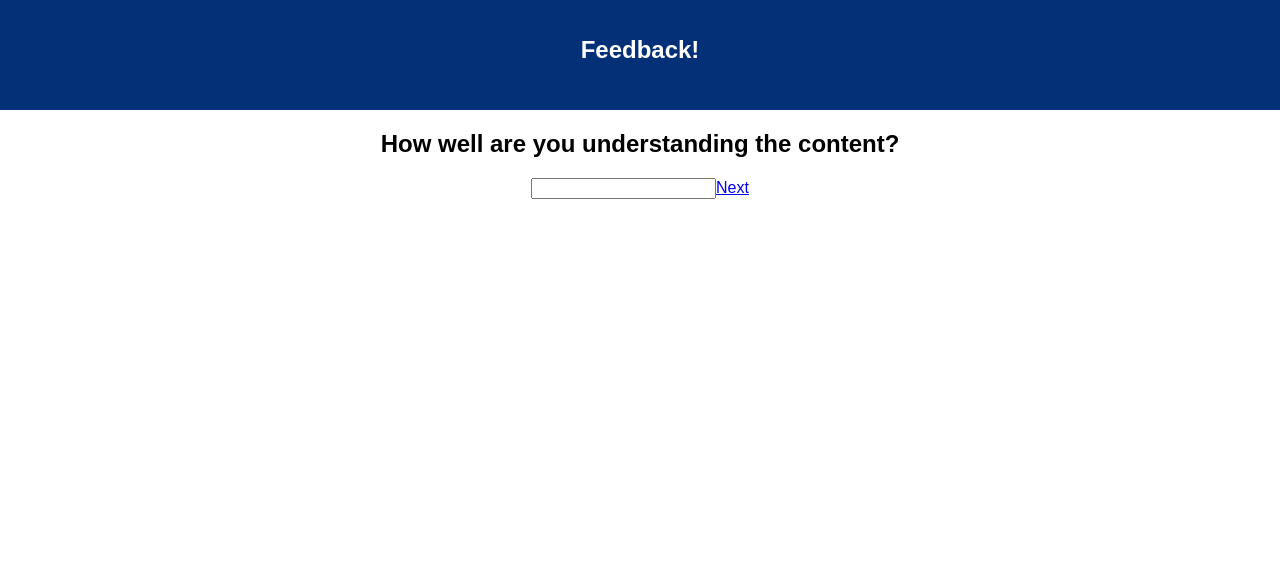
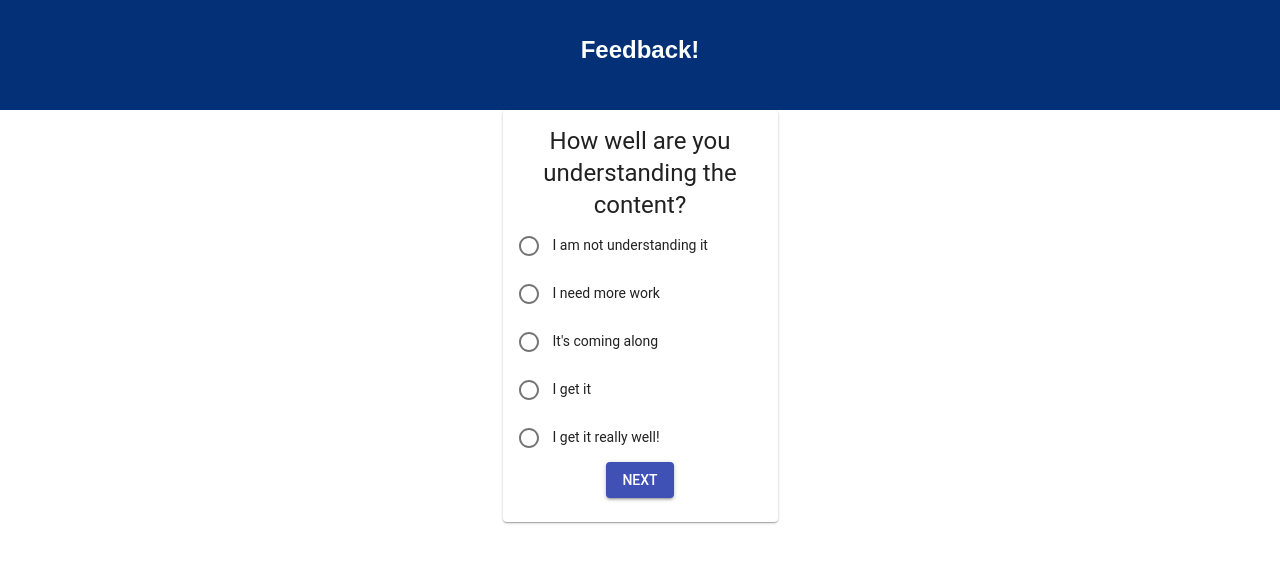
Before and after one commit to atfieldson/weekend-7-feedback, a React (Create React App) app: page /#/2 in a window 1280 px wide. Shown: the top 562 px of the page. Built offline with nearby package versions, Linux system fonts and the light colour scheme.

Commit message:
RadioGroup working, button added to NavLink

```diff
--- a/package.json
+++ b/package.json
@@ -4,9 +4,12 @@
   "private": true,
   "proxy": "http://localhost:5000",
   "dependencies": {
+    "@material-ui/core": "^3.2.0",
+    "@material-ui/icons": "^3.0.1",
     "axios": "^0.17.1",
     "pg": "^7.4.1",
-    "react": "^16.2.0",
+    "prop-types": "^15.6.2",
+    "react": "^16.5.2",
     "react-dom": "^16.2.0",
     "react-redux": "^5.0.7",
     "react-router-dom": "^4.3.1",
--- a/src/components/Admin/Admin.js
+++ b/src/components/Admin/Admin.js
@@ -27,7 +27,31 @@ class Feeling extends Component {
         return (
             <div>
                 <h2>Admin Table below</h2>
-                <p>{JSON.stringify(this.state.feedback)}</p>
+                <ReactTable
+                        data={this.state.feedback}
+                        columns={[
+                            {
+                                Header: "Feeling",
+                                accessor: "feeling"
+                            },
+                            {
+                                Header: "Understanding",
+                                accessor: "understanding"
+                            },
+
+                            {
+                                Header: "Support",
+                                accessor: "support"
+                            },
+                            {
+                                Header: "Comments",
+                                accessor: "comments"
+                            }
+
+                        ]}
+                        defaultPageSize={10}
+                        className="-striped -highlight"
+                    />
             </div>
         )
     }
--- a/src/components/App/App.css
+++ b/src/components/App/App.css
@@ -16,3 +16,24 @@
 .App-intro {
   font-size: large;
 }
+
+
+/* card styling */
+
+.cardContainer{
+  display: flex;
+  justify-content: center;
+}
+
+.card {
+  width: 275px;
+}
+
+.cardTitle{
+  font-weight: bold;
+}
+
+.cardRadioGroup {
+  display: flex;
+  /* justify-content: center; */
+}
--- a/src/components/App/App.js
+++ b/src/components/App/App.js
@@ -1,6 +1,6 @@
 import React, { Component } from 'react';
 import './App.css';
-import { HashRouter as Router, Route, NavLink } from 'react-router-dom';
+import { HashRouter as Router, Route } from 'react-router-dom';
 import Feeling from '../Feeling/Feeling'
 import Content from '../Content/Content'
 import Support from '../Support/Support'
--- a/src/components/Comments/Comments.js
+++ b/src/components/Comments/Comments.js
@@ -1,7 +1,12 @@
 import React, { Component } from 'react';
 import { connect } from 'react-redux';
 import { NavLink } from 'react-router-dom';
-import axios from 'axios';
+//material ui
+import Card from '@material-ui/core/Card';
+import CardContent from '@material-ui/core/CardContent';
+import Typography from '@material-ui/core/Typography';
+import TextField from '@material-ui/core/TextField';
+import Button from '@material-ui/core/Button';
 
 
 class Comments extends Component {
@@ -23,15 +28,34 @@ class Comments extends Component {
 
     render() {
         return (
-            <div>
-                <h2>Any comments you want to leave?</h2>
-                <input onChange={this.handleChange}/>
-                <NavLink to="/5" onClick={this.handleClick}>Submit Feedback</NavLink>
+            <div className="cardContainer">
+                <Card className="card">
+                    <CardContent>
+                        <Typography className="cardTitle" variant="h5" >
+                            Any comments you want to leave?
+                        </Typography>
+                        <TextField
+                            id="comments"
+                            label="Comments"
+                            multiline
+                            rowsMax="5"
+                            value={this.state.comments}
+                            onChange={this.handleChange}
+                            margin="normal"
+                            variant="outlined"
+                        />
+                        <NavLink to="/5" onClick={this.handleClick}>
+                            <Button variant="contained" color="primary">
+                                Next
+                            </Button>
+                        </NavLink>
+                    </CardContent>
+                </Card>
             </div>
         )
     }
 }
 
-const mapStateToProps = (state) => ({state})
+const mapStateToProps = (state) => ({ state })
 
 export default connect(mapStateToProps)(Comments);
--- a/src/components/Content/Content.js
+++ b/src/components/Content/Content.js
@@ -1,6 +1,15 @@
 import React, { Component } from 'react';
 import { connect } from 'react-redux';
-import {NavLink } from 'react-router-dom';
+import { NavLink } from 'react-router-dom';
+//material ui
+import Card from '@material-ui/core/Card';
+import CardContent from '@material-ui/core/CardContent';
+import Typography from '@material-ui/core/Typography';
+import Radio from '@material-ui/core/Radio';
+import RadioGroup from '@material-ui/core/RadioGroup';
+import FormControlLabel from '@material-ui/core/FormControlLabel';
+import Button from '@material-ui/core/Button';
+
 
 class Content extends Component {
 
@@ -22,15 +31,37 @@ class Content extends Component {
 
     render() {
         return (
-            <div>
-                <h2>How well are you understanding the content?</h2>
-                <input onChange={this.handleChange} />
-                <NavLink to="/3" onClick={this.handleClick}>Next</NavLink>
+            <div className="cardContainer">
+                <Card className="card">
+                    <CardContent>
+                        <Typography className="cardTitle" variant="h5" >
+                            How well are you understanding the content?
+                        </Typography>
+                        <div className="cardRadioGroup">
+                            <RadioGroup
+                                name="understanding"
+                                value={this.state.understanding}
+                                onChange={this.handleChange}
+                            >
+                                <FormControlLabel value="1" control={<Radio color="primary" />} label="I am not understanding it" />
+                                <FormControlLabel value="2" control={<Radio color="primary" />} label="I need more work" />
+                                <FormControlLabel value="3" control={<Radio color="primary" />} label="It's coming along" />
+                                <FormControlLabel value="4" control={<Radio color="primary" />} label="I get it" />
+                                <FormControlLabel value="5" control={<Radio color="primary" />} label="I get it really well!" />
+                            </RadioGroup>
+                        </div>
+                        <NavLink to="/3" onClick={this.handleClick}>
+                            <Button variant="contained" color="primary">
+                                Next
+                            </Button>
+                        </NavLink>
+                    </CardContent>
+                </Card>
             </div>
         )
     }
 }
 
-const mapStateToProps = (state) => ({state})
+const mapStateToProps = (state) => ({ state })
 
 export default connect(mapStateToProps)(Content);
--- a/src/components/Feeling/Feeling.js
+++ b/src/components/Feeling/Feeling.js
@@ -1,6 +1,16 @@
 import React, { Component } from 'react';
 import { connect } from 'react-redux';
-import {NavLink } from 'react-router-dom';
+import { NavLink } from 'react-router-dom';
+import '../App/App.css'
+//material ui
+import Card from '@material-ui/core/Card';
+import CardContent from '@material-ui/core/CardContent';
+import Typography from '@material-ui/core/Typography';
+import Radio from '@material-ui/core/Radio';
+import RadioGroup from '@material-ui/core/RadioGroup';
+import FormControlLabel from '@material-ui/core/FormControlLabel';
+import Button from '@material-ui/core/Button';
+
 
 class Feeling extends Component {
 
@@ -18,20 +28,45 @@ class Feeling extends Component {
     handleClick = () => {
         this.props.dispatch({ type: 'ADD_FEELING', payload: this.state.feeling })
         console.log(this.props.feedback);
-
     }
 
     render() {
+
         return (
-            <div>
-                <h2>How are you feeling today?</h2>
-                <input onChange={this.handleChange}/>
-                <NavLink to="/2" onClick={this.handleClick}>Next</NavLink>
+            <div className="cardContainer">
+                <Card className="card">
+                    <CardContent>
+                        <Typography className="cardTitle" variant="h5" >
+                            How are you feeling today?
+                        </Typography>
+                            <div className = "cardRadioGroup">
+                            <RadioGroup
+                                name="feeling"
+                                value={this.state.feeling}
+                                onChange={this.handleChange}
+                            >
+                                <FormControlLabel value="1" control={<Radio color="primary"/>} label="Not Great" />
+                                <FormControlLabel value="2" control={<Radio color="primary"/>} label="Could be better" />
+                                <FormControlLabel value="3" control={<Radio color="primary"/>} label="Decent" />
+                                <FormControlLabel value="4" control={<Radio color="primary"/>} label="Good" />
+                                <FormControlLabel value="5" control={<Radio color="primary"/>} label="Fantastic!" />
+                            </RadioGroup>
+                            </div>
+                            <NavLink to="/2" onClick={this.handleClick}>
+                            <Button variant = "contained" color="primary">
+                            Next
+                            </Button>
+                            </NavLink>
+                    </CardContent>
+                </Card>
             </div>
         )
     }
 }
 
-const mapStateToProps = (state) => ({state})
+const mapStateToProps = (state) => ({
+    state
+});
 
+// export const StyleExport = withStyles(styles)(Feeling);
 export default connect(mapStateToProps)(Feeling);
--- a/src/components/Support/Support.js
+++ b/src/components/Support/Support.js
@@ -1,6 +1,15 @@
 import React, { Component } from 'react';
 import { connect } from 'react-redux';
-import { HashRouter as Router, Route, NavLink } from 'react-router-dom';
+import { NavLink } from 'react-router-dom';
+//material ui
+import Card from '@material-ui/core/Card';
+import CardContent from '@material-ui/core/CardContent';
+import Typography from '@material-ui/core/Typography';
+import Radio from '@material-ui/core/Radio';
+import RadioGroup from '@material-ui/core/RadioGroup';
+import FormControlLabel from '@material-ui/core/FormControlLabel';
+import Button from '@material-ui/core/Button';
+
 
 class Support extends Component {
 
@@ -22,15 +31,37 @@ class Support extends Component {
 
     render() {
         return (
-            <div>
-                <h2>How well are you being supported?</h2>
-                <input onChange={this.handleChange}/>
-                <NavLink to="/4" onClick={this.handleClick}>Next</NavLink>
+            <div className="cardContainer">
+                <Card className="card">
+                    <CardContent>
+                        <Typography className="cardTitle" variant="h5" >
+                            How well are you being supported?
+                    </Typography>
+                        <div className="cardRadioGroup">
+                            <RadioGroup
+                                name="support"
+                                value={this.state.support}
+                                onChange={this.handleChange}
+                            >
+                                <FormControlLabel value="1" control={<Radio color="primary" />} label="I don't feel supported" />
+                                <FormControlLabel value="2" control={<Radio color="primary" />} label="I could use more support" />
+                                <FormControlLabel value="3" control={<Radio color="primary" />} label="I have support" />
+                                <FormControlLabel value="4" control={<Radio color="primary" />} label="I feel supported" />
+                                <FormControlLabel value="5" control={<Radio color="primary" />} label="I feel really supported!" />
+                            </RadioGroup>
+                        </div>
+                        <NavLink to="/4" onClick={this.handleClick}>
+                        <Button variant = "contained" color="primary">
+                            Next
+                            </Button>
+                        </NavLink>
+                    </CardContent>
+                </Card>
             </div>
         )
     }
 }
 
-const mapStateToProps = (state) => ({state})
+const mapStateToProps = (state) => ({ state })
 
 export default connect(mapStateToProps)(Support);
```
Also changed, not shown: 1 other file (tests, documents, lock files or other folders).
